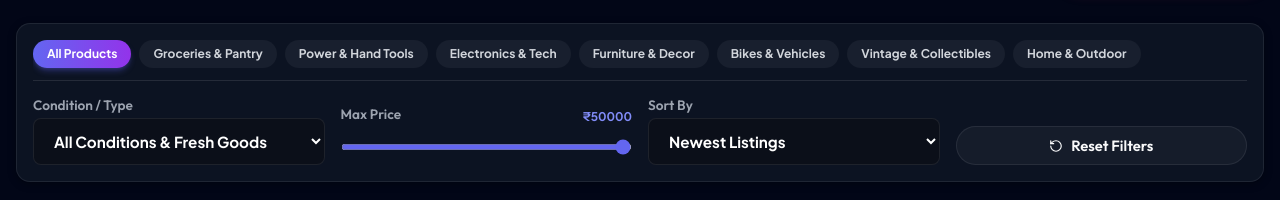
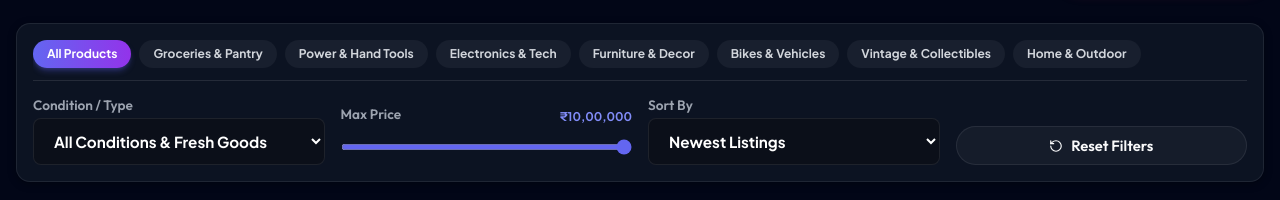
Before and after one commit to equator777/vekyd, a React (Vite) app: page / in a window 1280 px wide. Shown: the part 1143-1343 px from the top of the page. Built offline with nearby package versions, Linux system fonts and the light colour scheme; no server answers.

Commit message:
feat: increase max price filter in Goods Marketplace to 10,00,000

```diff
--- a/src/components/GoodsMarketplace.jsx
+++ b/src/components/GoodsMarketplace.jsx
@@ -27,7 +27,7 @@ export default function GoodsMarketplace({
 }) {
   const [selectedCategory, setSelectedCategory] = useState('all');
   const [selectedCondition, setSelectedCondition] = useState('all');
-  const [maxPrice, setMaxPrice] = useState(50000);
+  const [maxPrice, setMaxPrice] = useState(1000000);
   const [sortBy, setSortBy] = useState('newest');
 
   // Multi-filter matching logic
@@ -73,7 +73,7 @@ export default function GoodsMarketplace({
   const resetFilters = () => {
     setSelectedCategory('all');
     setSelectedCondition('all');
-    setMaxPrice(50000);
+    setMaxPrice(1000000);
     setSortBy('newest');
   };
 
@@ -155,13 +155,13 @@ export default function GoodsMarketplace({
             <div>
               <div className="flex justify-between items-center mb-1">
                 <label className="label text-xs mb-0">Max Price</label>
-                <span className="text-xs font-bold text-indigo-400">₹{maxPrice}</span>
+                <span className="text-xs font-bold text-indigo-400">₹{maxPrice.toLocaleString('en-IN')}</span>
               </div>
               <input
                 type="range"
                 min="50"
-                max="50000"
-                step="250"
+                max="1000000"
+                step="1000"
                 value={maxPrice}
                 onChange={(e) => setMaxPrice(Number(e.target.value))}
                 className="w-full accent-indigo-500 bg-white/10 rounded-lg cursor-pointer h-1.5"
```
